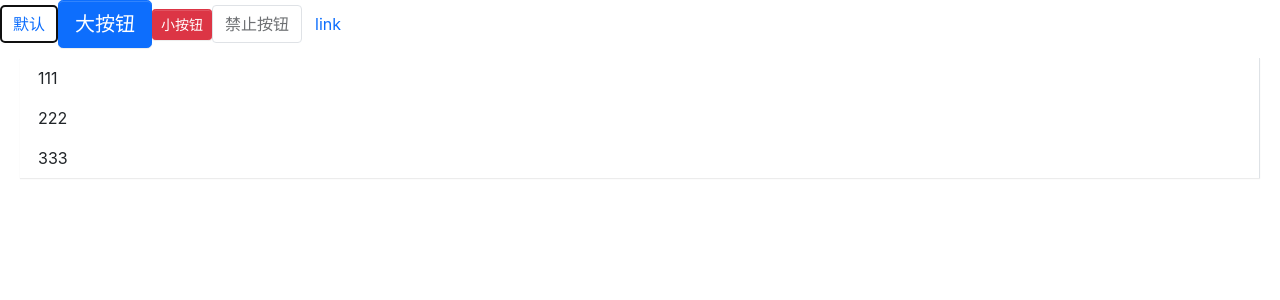
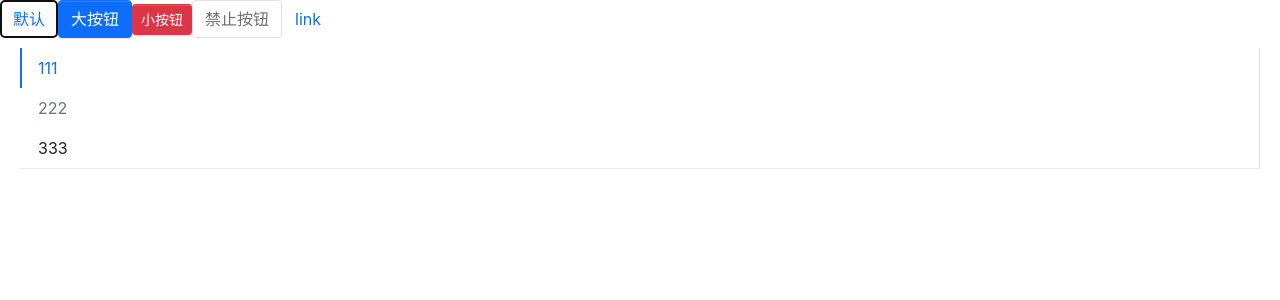
Before and after one commit to kingsley2036/kw-react, a React (Create React App) app: page / in a window 1280 px wide. Shown: the top 300 px of the page. Built offline with nearby package versions, Linux system fonts and the light colour scheme.

Commit message:
menu初步

```diff
--- a/src/App.js
+++ b/src/App.tsx
@@ -1,26 +1,27 @@
 import Button from './components/Button/button'
 import Menu from './components/Menu/menu'
 import MenuItem from './components/Menu/menuItem'
+import {ButtonType,ButtonSize} from './components/Button/button'
 function App() {
   return (
     <div className="App">
       <header className="App-header">
        <Button autoFocus>默认</Button>
-       <Button size='lg' btnType='primary' onClick={()=>{
+       <Button  btnType={ButtonType.Primary} onClick={()=>{
          console.log('111');
 
        }}>大按钮</Button>
-       <Button size='sm'  btnType='danger'>小按钮</Button>
+       <Button size={ButtonSize.Small}  btnType={ButtonType.Danger}>小按钮</Button>
        <Button disabled>禁止按钮</Button>
-       <Button btnType='link' href='./styles'>link</Button>
-        <Menu mode='vertical'>
-          <MenuItem>
+       <Button btnType={ButtonType.Link} href='./  '>link</Button>
+        <Menu mode='vertical' onSelect={(index)=>{alert(index)}}>
+          <MenuItem index='0'>
           111
           </MenuItem>
-          <MenuItem>
+          <MenuItem index='1' disabled>
           222
           </MenuItem>
-          <MenuItem>
+          <MenuItem index='2'>
           333
           </MenuItem>
         </Menu>
--- a/src/components/Menu/menu.tsx
+++ b/src/components/Menu/menu.tsx
@@ -2,37 +2,54 @@ import React,{CSSProperties, FC,createContext,useState} from 'react'
 import classnames from 'classnames'
 
 type MenuMode = 'horizontal' | 'vertical'
+type onSelectCallback=(selectedIndex:string)=>void
+
 interface menuProps{
   mode:MenuMode,
   defaultIndex?: string;
   className?: string;
   style?: CSSProperties;
-  onSelect?: (selectedIndex: string) => void;
+  onSelect?: onSelectCallback
 }
 
+// interface IMenuContext{
+//   index:string,
+//   onSelect?:(selectedIndex:string)=>void
+// }
+
 interface IMenuContext{
-  index:string,
-  onSelect?:(selectedIndex:string)=>void
+    index:string,
+    onSelect?:onSelectCallback
 }
+// const  MenuContext=createContext<IMenuContext>({
+//   index:'0'
+// })
 
-const MenuContext=createContext<IMenuContext>({index:'0'})
+export const MenuContext=createContext<IMenuContext>({
+  index:'0'
+})  // 试一试默认给个空对象可不可以? 不行,会报错
 const Menu:FC<menuProps>=(props)=>{
   const  {mode,defaultIndex,className,style,children,onSelect}=props
   const classes = classnames('viking-menu', className, {
     'menu-vertical': mode === 'vertical',
     'menu-horizontal': mode !== 'vertical',
   })
-  const [ currentActive, setActive ] = useState(defaultIndex)
-  const handleClick = (index: string) => {
-    setActive(index)
-    if(onSelect) {
-      onSelect(index)
+  const [currentActive, setActive ] = useState(defaultIndex)
+  const handleClick=(index:string)=>{
+        setActive(index)
+        if(onSelect){
+          onSelect(index)
+        }
     }
-  }
- const passedContext: IMenuContext = {
-  index: currentActive ? currentActive : '0',
-  onSelect: handleClick,
-}
+    const  passedContext:IMenuContext={
+      index:currentActive?currentActive:'0',
+      onSelect:handleClick
+    }
+
+//  const passedContext: IMenuContext = {
+//   index: currentActive ? currentActive : '0',
+//   onSelect: handleClick,
+// }
 
 
   return (
--- a/src/components/Menu/menuItem.tsx
+++ b/src/components/Menu/menuItem.tsx
@@ -1,8 +1,8 @@
-import React, { Children, FC, useContext } from 'react'
+import React, { FC, useContext } from 'react'
 import classNames from 'classnames'
-// import { MenuContext } from './menu'
+import { MenuContext } from './menu'
 export interface MenuItemProps {
-  index?: string;
+  index: string;
   disabled?: boolean;
   className?: string;
   style?: React.CSSProperties;
@@ -10,11 +10,21 @@ export interface MenuItemProps {
 
 const MenuItem:FC<MenuItemProps>=(props)=>{
   const  {index,disabled,className,style,children}=props
+  const context=useContext(MenuContext)
   const classse=classNames('menu-item',className,{
     'is-disabled': disabled,
+    'is-active':context.index===
+    index
   })
+  const handleClick=()=>{
+    if(context.onSelect && !disabled){
+      context.onSelect(index)
+    }
+  }
+
+
   return (
-    <li className={classse} style={style}>
+    <li className={classse} style={style} onClick={handleClick}>
       {children}
     </li>
   )
--- a/src/index.js
+++ b/src/index.js
@@ -1,7 +1,7 @@
 import React from 'react';
 import ReactDOM from 'react-dom';
 import './styles/index.scss';
-import App from './App';
+import App from './App.tsx';
 import reportWebVitals from './reportWebVitals';
 
 ReactDOM.render(
```
Also changed, not shown: 1 other file (tests, documents, lock files or other folders).
